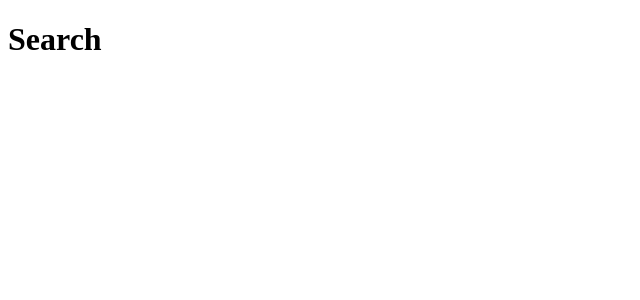
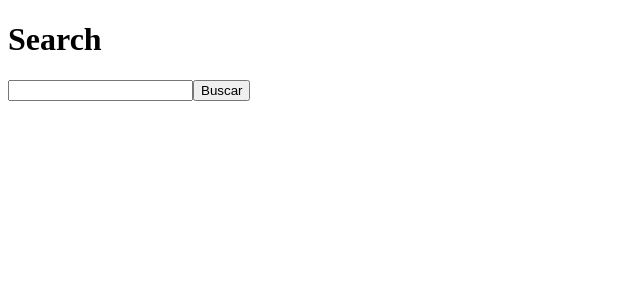
Before and after one commit to TalissonOliveira/perfreact, a Next.js app: page / in a window 1280 px wide. Shown: the top 300 px of the page, without its empty margins (0-640 px from the left). Built offline with nearby package versions, Linux system fonts and the light colour scheme.

Commit message:
feat: creates field to search for items

```diff
--- /dev/null
+++ b/src/components/ProductItem.tsx
@@ -0,0 +1,15 @@
+interface ProductItemProps {
+  product: {
+    id: number
+    price: number
+    title: string
+  }
+}
+
+export function ProductItem({ product }: ProductItemProps) {
+  return (
+    <div>
+      {product.title} - <strong>{product.price}</strong>
+    </div>
+  )
+}
--- /dev/null
+++ b/src/components/SearchResults.tsx
@@ -0,0 +1,19 @@
+import { ProductItem } from './ProductItem'
+
+interface SearchResultsProps {
+  results: Array<{
+    id: number
+    price: number
+    title: string
+  }>
+}
+
+export function SearchResults({ results }: SearchResultsProps) {
+  return (
+    <div>
+      {results.map(product => (
+        <ProductItem product={product} />
+      ))}
+    </div>
+  )
+}
--- a/src/pages/index.tsx
+++ b/src/pages/index.tsx
@@ -1,9 +1,38 @@
 import type { NextPage } from 'next'
+import { FormEvent, useState } from 'react'
+import { SearchResults } from '../components/SearchResults'
 
 const Home: NextPage = () => {
+  const [search, setSearch] = useState('')
+  const [results, setResults] = useState([])
+
+  async function handleSearch(event: FormEvent) {
+    event.preventDefault()
+
+    if (!search.trim()) {
+      return
+    }
+
+    const response = await fetch(`http://localhost:3333/products?q=${search}`)
+    const data = await response.json()
+
+    setResults(data)
+  }
+
   return (
     <div>
       <h1>Search</h1>
+
+      <form onSubmit={handleSearch}>
+        <input
+          type="text"
+          onChange={e => setSearch(e.target.value)}
+        />
+
+        <button type="submit">Buscar</button>
+      </form>
+
+      <SearchResults results={results} />
     </div>
   )
 }
```
